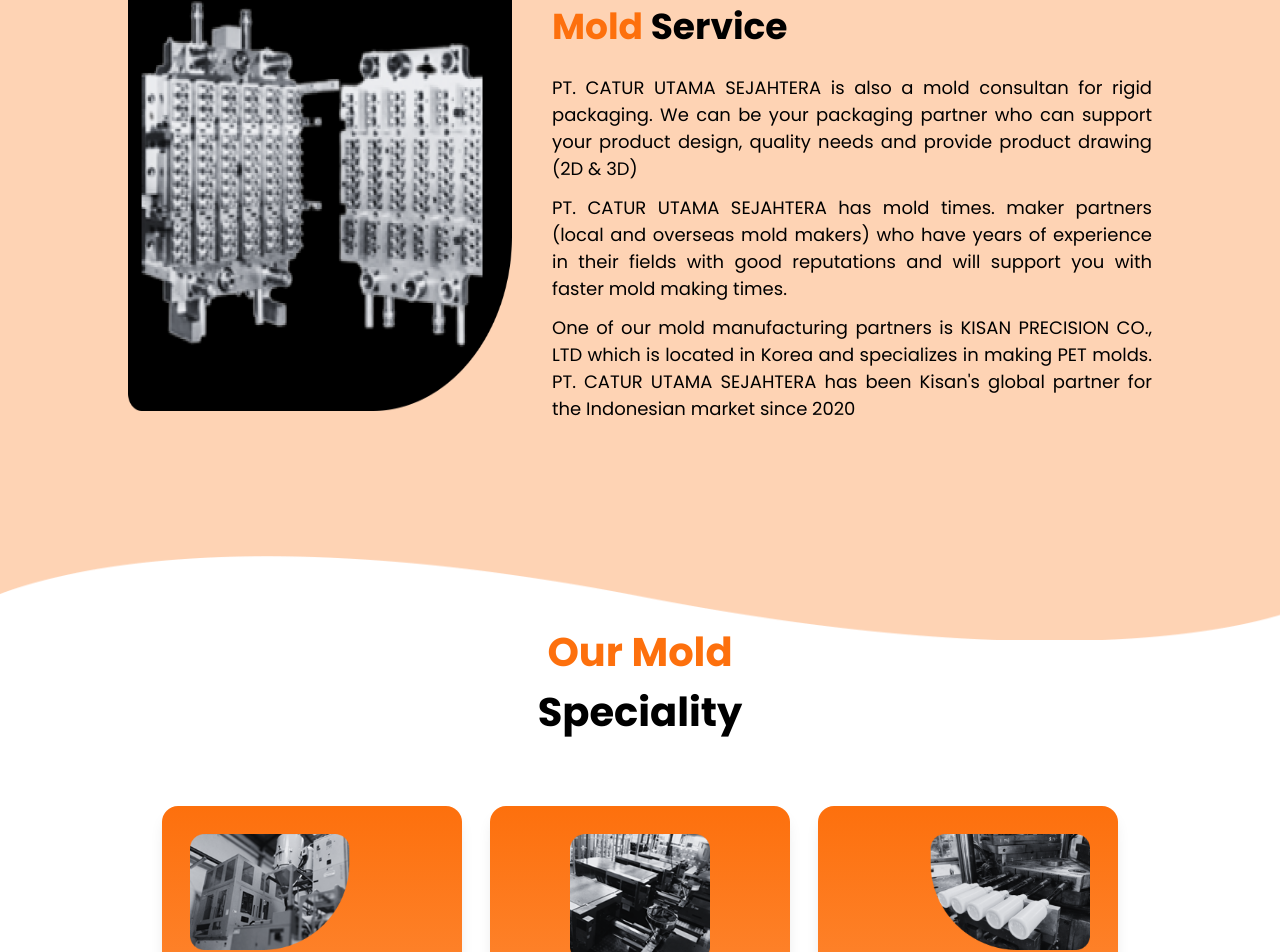
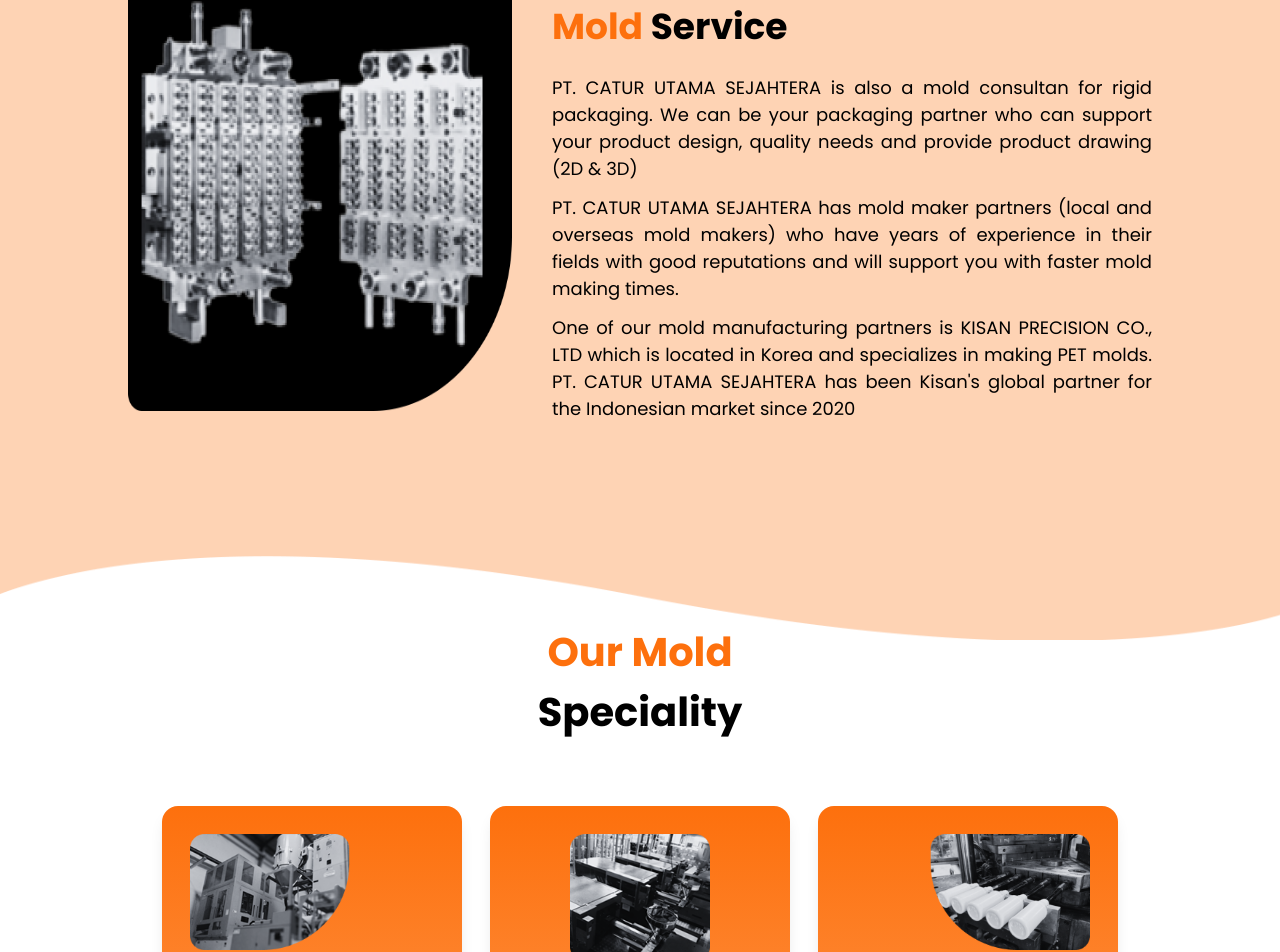
Before and after one commit to ZidanHadipratama/Web-CUS, a Next.js app: page /service in a window 1280 px wide. Shown: the part 2082-3034 px from the top of the page. Built offline with nearby package versions, Linux system fonts and the light colour scheme.

Commit message:
finish #2

```diff
--- a/src/app/service/page.tsx
+++ b/src/app/service/page.tsx
@@ -226,10 +226,12 @@
                   (2D & 3D)
                 </Typography>
                 <Typography className="mb-3 text-justify lg:text-[18px]">
-                  PT. CATUR UTAMA SEJAHTERA has mold times. maker partners
-                  (local and overseas mold makers) who have years of experience
-                  in their fields with good reputations and will support you
-                  with faster mold making times.
+                  PT. CATUR UTAMA SEJAHTERA has mold
+                  maker partners (local and overseas mold
+                  makers) who have years of experience in
+                  their fields with good reputations and will
+                  support you with faster mold making
+                  times.
                 </Typography>
                 <Typography className="text-justify lg:text-[18px]">
                   One of our mold manufacturing partners is KISAN PRECISION CO.,
@@ -381,7 +383,7 @@
             <Typography className="text-center text-[26px] font-bold lg:w-[600px] lg:text-[32px] lg:font-medium">
               Ready to secure your packaging Today?
             </Typography>
-            <Link href="mailto:marketing@cusplastic.com">
+            <Link href="mailto:marketing@cusplastic.co.id">
               <Button className="group mt-12 h-[50px] w-[220px] rounded-md bg-[#fd700d] shadow-md hover:bg-[#e4650c] active:bg-[#ca5a0a]">
                 <Typography className="text-[16px] font-bold text-white">
                   Contact Us!
--- a/src/components/Catalog/Cap.tsx
+++ b/src/components/Catalog/Cap.tsx
@@ -33,7 +33,7 @@
   {
     image: "/images/catalog/cap/c5.png",
     name: "FLIPTOP TUBE CAP",
-    size: "55 mm",
+    size: "50 mm",
     neck: "",
     material: "PP",
   },
--- a/src/components/Catalog/Other.tsx
+++ b/src/components/Catalog/Other.tsx
@@ -40,7 +40,7 @@
   {
     image: "/images/catalog/others/o6.png",
     name: "LOTION PUMP 28/410",
-    size: "18/410",
+    size: "28/410",
     neck: "Ulir",
     material: "PP",
   },
@@ -60,20 +60,13 @@
   },
   {
     image: "/images/catalog/others/o9.png",
-    name: "AIRLESS BOTTLE 28/410",
-    size: "100 ml",
-    neck: "",
-    material: "PP;PS",
-  },
-  {
-    image: "/images/catalog/others/o10.png",
     name: "2 IN 1 NASAL INHALER",
     size: "",
     neck: "",
     material: "PP",
   },
   {
-    image: "/images/catalog/others/o1.png",
+    image: "/images/catalog/others/o10.png",
     name: "POT JAR",
     size: "12 gr",
     neck: "",
--- a/src/components/Footer.tsx
+++ b/src/components/Footer.tsx
@@ -20,7 +20,7 @@
 const footericons = [
   { name: FaWhatsapp, link: "https://wa.me/6285925327393" },
   { name: SiGooglemaps, link: "https://maps.app.goo.gl/HRpJ3HtREUuFKNcc9" },
-  { name: MdOutlineEmail, link: "mailto:marketing@cusplastic.com" },
+  { name: MdOutlineEmail, link: "mailto:marketing@cusplastic.co.id" },
 ];
 
 const Footer = () => {
--- a/src/components/pages/home/cta.tsx
+++ b/src/components/pages/home/cta.tsx
@@ -34,7 +34,7 @@
             Ready to secure your packaging Today?
           </Typography>
           <Link
-            href="https://wa.me/+62821-2361-1660"
+            href="mailto:marketing@cusplastic.co.id"
             data-aos="fade-up"
             data-aos-delay={400}
             data-aos-duration={1500}
```
Also changed, not shown: 1 other file (tests, documents, lock files or other folders).
